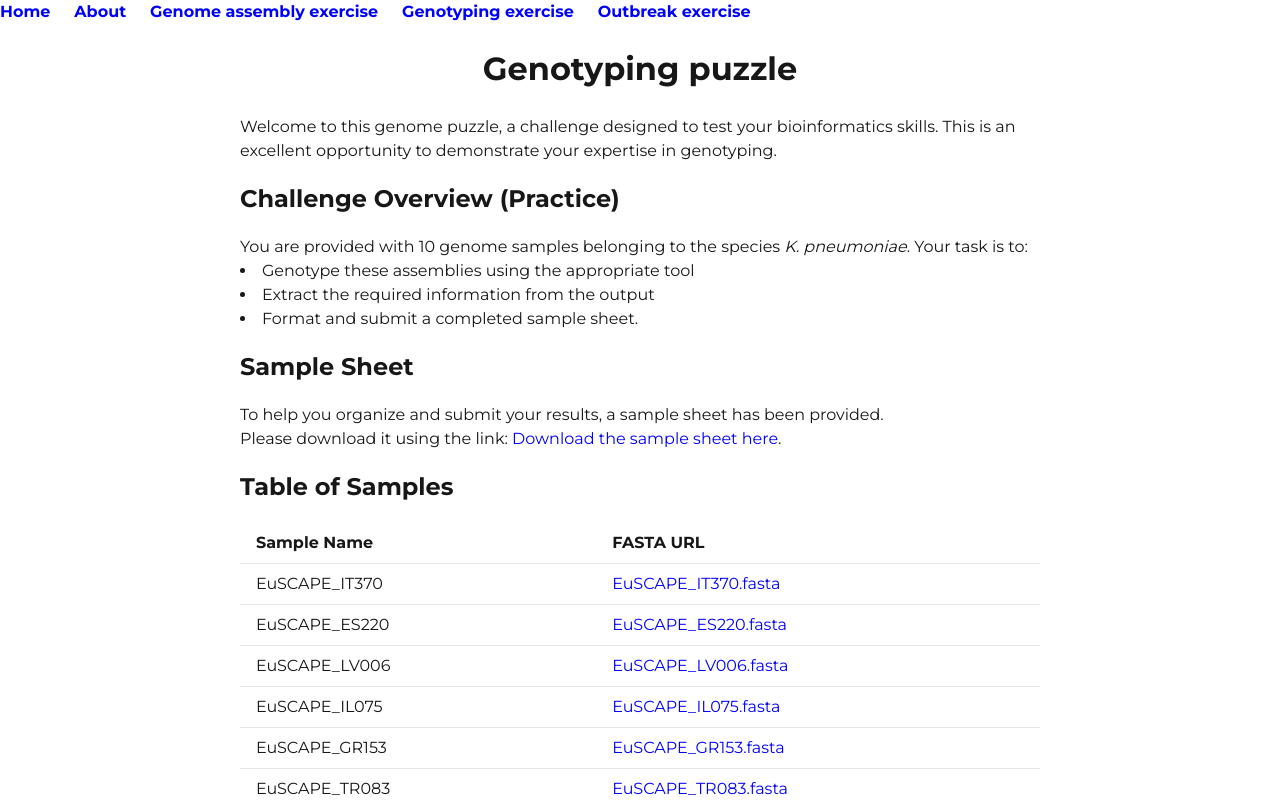
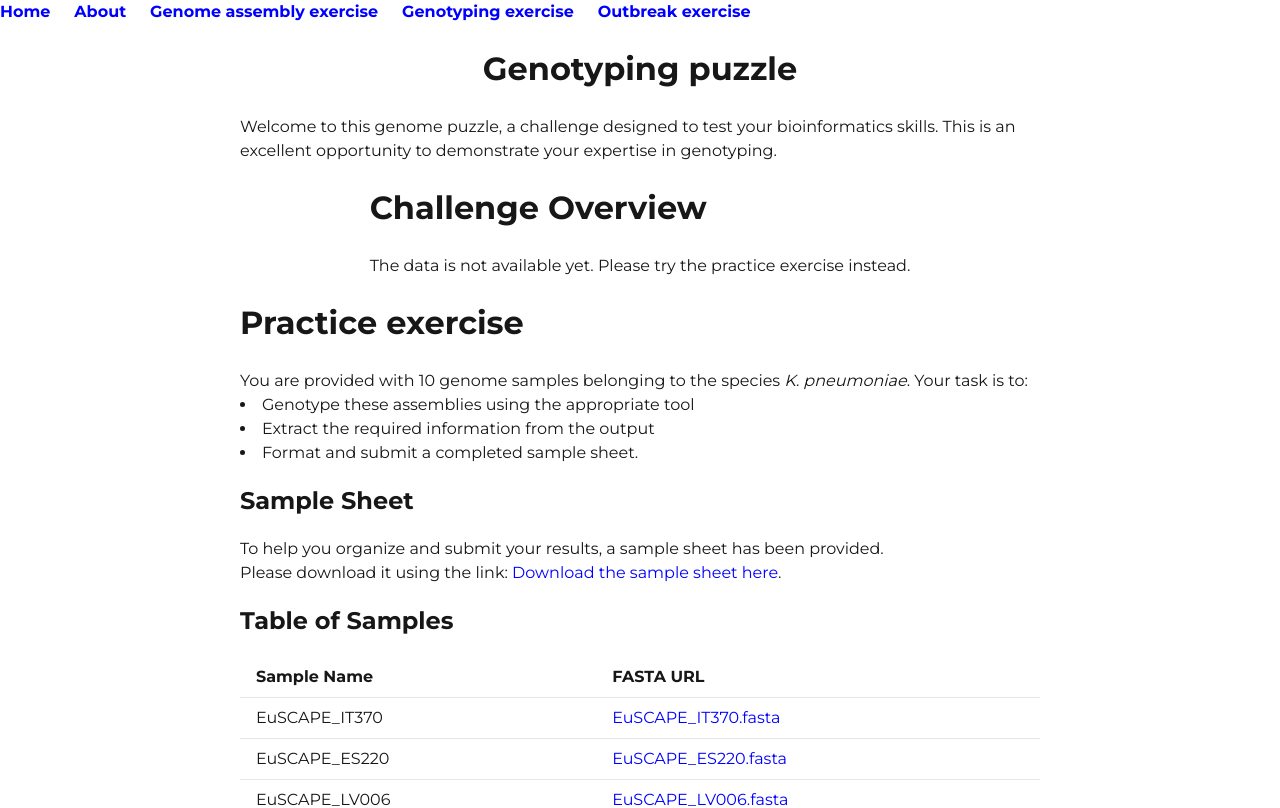
Before and after one commit to happykhan/ghrupuzzle, a Next.js app: page /typing in a window 1280 px wide. Shown: the top 808 px of the page. Built offline with nearby package versions, Linux system fonts and the light colour scheme; no server answers.

Commit message:
typing example

```diff
--- a/app/page.tsx
+++ b/app/page.tsx
@@ -23,8 +23,10 @@ export default function Home() {
       <p className="mt-4 text-lg">
         Participants will have access to practice puzzles, allowing them to build confidence and refine their skills at their own pace.
         Additionally, a scheduled <strong>testing drill exercise</strong> will be conducted, where participants must complete a set of
-        puzzles within a defined timeframe under <strong>test conditions</strong>. This drill will simulate real-world time constraints
+        puzzles within a defined timeframe. This drill will simulate real-world time constraints
         and decision-making pressures, helping participants prepare for high-stakes bioinformatics tasks in research and outbreak response.
+      </p>
+      <p className="mt-4 text-lg">
         Successful completion of the drill will earn participants a certificate of achievements and the bioinformatics seal of approval.
       </p>
     </div>
--- a/app/typing/page.tsx
+++ b/app/typing/page.tsx
@@ -10,6 +10,12 @@ export default function TypingPage() {
   const [speciesList, setSpeciesList] = useState([]);
   const [samplesheet, setSamplesheet] = useState<{ url: string }>({ url: '' });
   const [loading, setLoading] = useState(true);
+
+  const [realSamples, setRealSamples] = useState<Sample[]>([]);
+  const [realSpeciesList, setRealSpeciesList] = useState([]);
+  const [realSamplesheet, setRealSamplesheet] = useState<{ url: string }>({ url: '' });
+  const [releaseTime, setReleaseTime] = useState();
+  const [realLoading, setRealLoading] = useState(true);
 
 
   useEffect(() => {
@@ -28,20 +34,59 @@ export default function TypingPage() {
         });
 }, []);
 
+useEffect(() => {
+  fetch('/typing_file_details.json')
+      .then(response => response.json())
+      .then(data => {
+          console.log('File details:', data);
+          setRealSamples(data.samples);
+          setRealSpeciesList(data.answer_sheet.species);
+          setRealSamplesheet(data.sample_sheet);
+          setRealLoading(false);
+          setReleaseTime(data.release_time);
+      })
+      .catch(error => {
+          console.error('Error fetching the file details:', error);
+          setRealLoading(false);
+      });
+}, []);
+
   return (
     <div className="flex flex-col items-center max-w-[800px] mx-auto">
         <h1>
           Genotyping puzzle
         </h1>
+        <p>
+                    Welcome to this genome puzzle, a challenge designed to test your bioinformatics skills. This is an excellent
+                    opportunity to demonstrate your expertise in genotyping.
+                </p>
         {loading ? (
                 <div><p>The today&apos;s genome puzzle is loading...</p></div>
             ) : (
             <div>
-                <p>
-                    Welcome to this genome puzzle, a challenge designed to test your bioinformatics skills. This is an excellent
-                    opportunity to demonstrate your expertise in genotyping.
-                </p>
-                <h2>Challenge Overview (Practice)</h2>
+              <h1>Challenge Overview</h1>
+              {releaseTime ? (
+              new Date() > new Date(releaseTime) ? (
+                <div>
+                <p>The real samples are:</p>
+                </div>
+              ) : (
+                <div>
+                <p>The data will be available on {new Date(releaseTime).toLocaleString()}.</p>
+                </div>
+              )
+              ) : (
+              <div>
+                <p>The data is not available yet. Please try the practice exercise instead.</p>
+              </div>
+              )}
+            </div>
+            )}
+        {loading ? (
+                <div><p>The today&apos;s genome puzzle is loading...</p></div>
+            ) : (
+            <div>
+                <h1>Practice exercise</h1>
                 <p>
                     You are provided with {samples.length} genome samples belonging to the species <em>{speciesList.join(', ')}</em>.
                     Your task is to:
```
